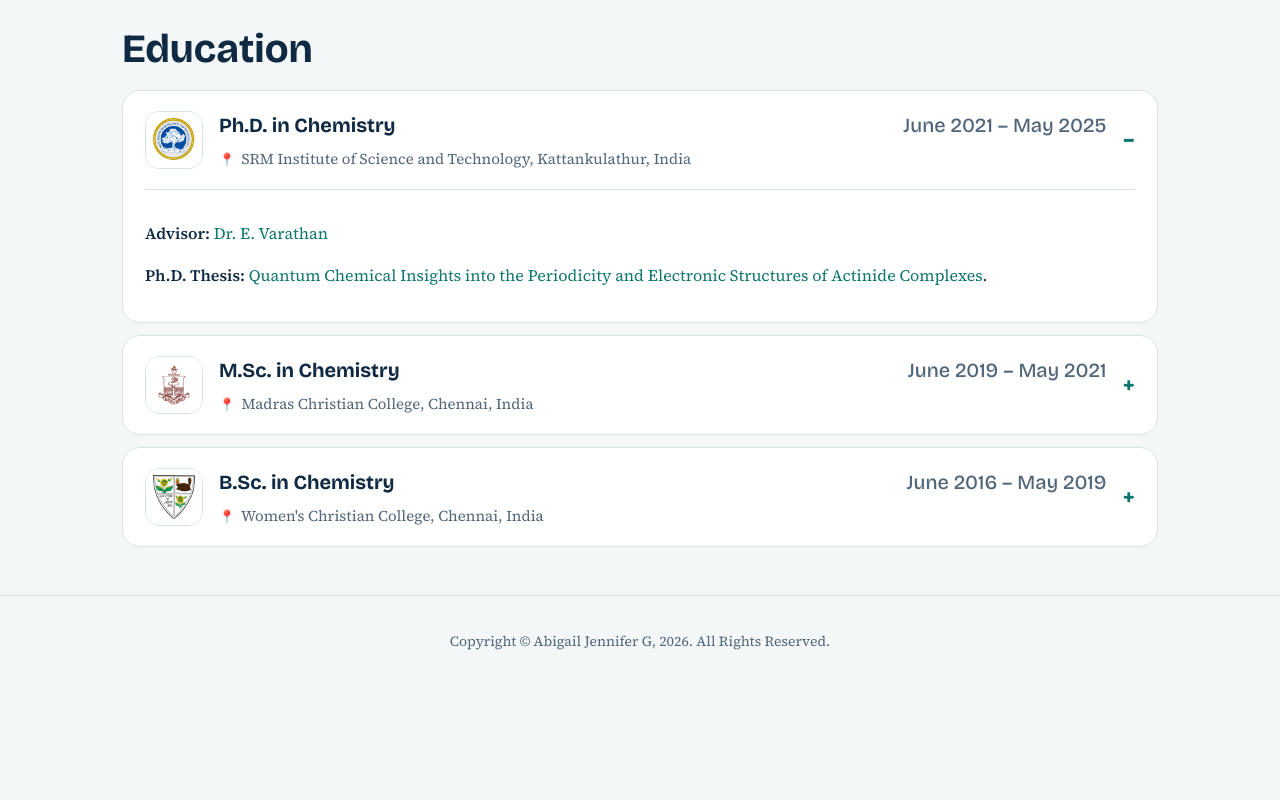
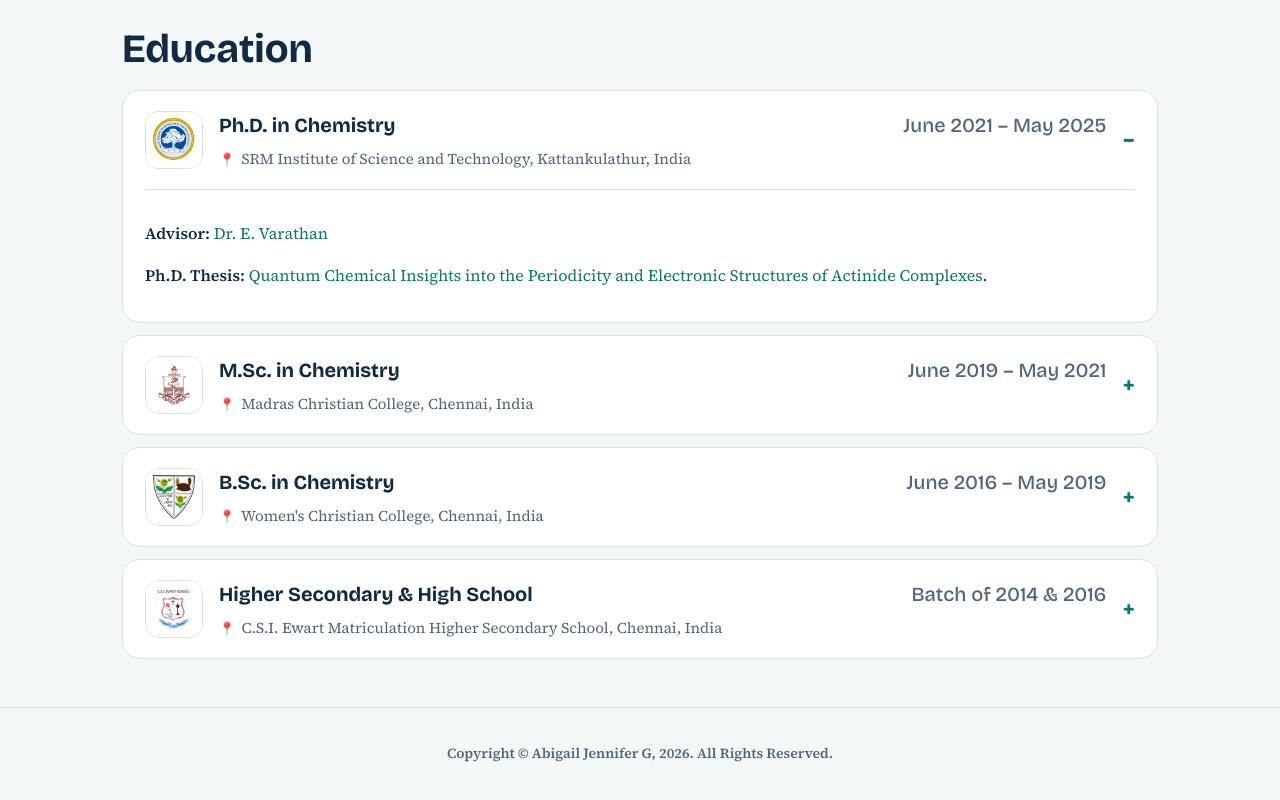
Before and after one commit to AbigailJennifer/AbigailJennifer.github.io, a plain HTML site: page work.html in a window 1280 px wide. Shown: the part 1350-2150 px from the top of the page. Before the commit the page ends 2038 px from the top, so only its background shows below. Drawn offline with nearby package versions, Linux system fonts and the light colour scheme.

Commit message:
Update work.html

```diff
--- a/work.html
+++ b/work.html
@@ -240,12 +240,34 @@
           <p><b>Advisor:</b> <a href="https://scholar.google.com/citations?user=JqIoi4oAAAAJ&amp;hl=en">Dr. Cynthia Jemima Swarnavalli</a></p>
           <p><b>B.Sc. Thesis:</b> Hydrogen Generation from Ammonia Borane using the Catalytic Action of Copper and Zinc Oxide Nanoparticles Supported on Micro Chitin.</p>
         </div>
-      </details> </div></div></section>
+      </details>
+
+ <details>
+        <summary>
+          <span class="lg" data-l="ewart" title="C.S.I. Ewart Matriculation Higher Secondary School">Ewart</span>
+          <div class="entry-info">
+            <div class="entry-heading">
+              <h3>Higher Secondary & High School</h3>
+              <span class="entry-year">Batch of 2014 & 2016</span>
+            </div>
+            <small class="institution">
+              <span class="location-symbol" aria-hidden="true">📍</span>
+              <a href="https://www.csiewartgirlsschool.com/">C.S.I. Ewart Matriculation Higher Secondary School</a>, Chennai, India
+            </small>
+          </div>
+        </summary>
+        <div class="bd">
+          <p><b>Secured 93% in Higher Secondary and 92% in High School</a></p>
+        </div>
+      </details>
+
+
+    </div></div></section>
 <div id="foot"></div>
 <script src="site.js"></script>
 <script>
 /* institution logos: tries the images already in the repo first, then images/logos/<key>.png (or svg, jpg, webp) */
-const X={iitm:['images/iit-madras.jpg'],wcc:['images/logo3.jpg'],srm:['images/SRM_Logo.png'],mcc:['images/MCC_Logo.png'],manitoba:['images/manitoba.svg'],cecri:['images/cecri.png']};
+const X={iitm:['images/iit-madras.jpg'],ewart:['images/csi-ewartlogo-new.png'],wcc:['images/logo3.jpg'],srm:['images/SRM_Logo.png'],mcc:['images/MCC_Logo.png'],manitoba:['images/manitoba.svg'],cecri:['images/cecri.png']};
 document.querySelectorAll('.lg').forEach(l=>{const k=l.dataset.l,c=(X[k]||[]).concat(['png','svg','jpg','jpeg','webp'].map(e=>'images/logos/'+k+'.'+e));let i=0;const im=new Image();im.alt=l.title+' logo';
 im.onload=()=>l.append(im);im.onerror=()=>{i++;if(i<c.length)im.src=c[i]};im.src=c[0]});
 </script>
```
